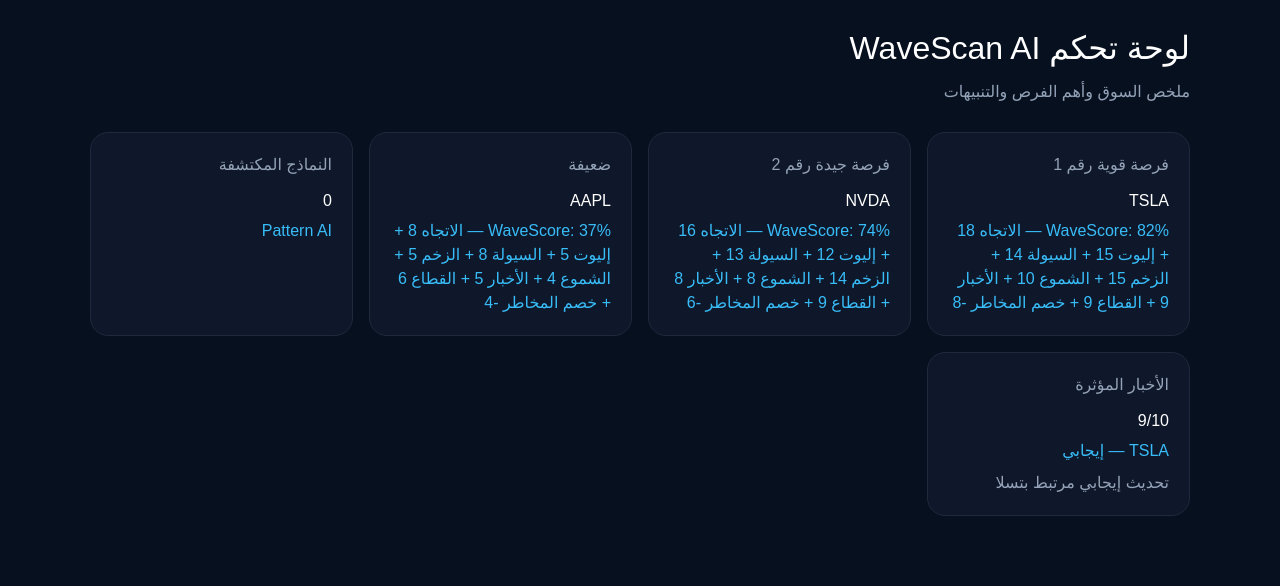
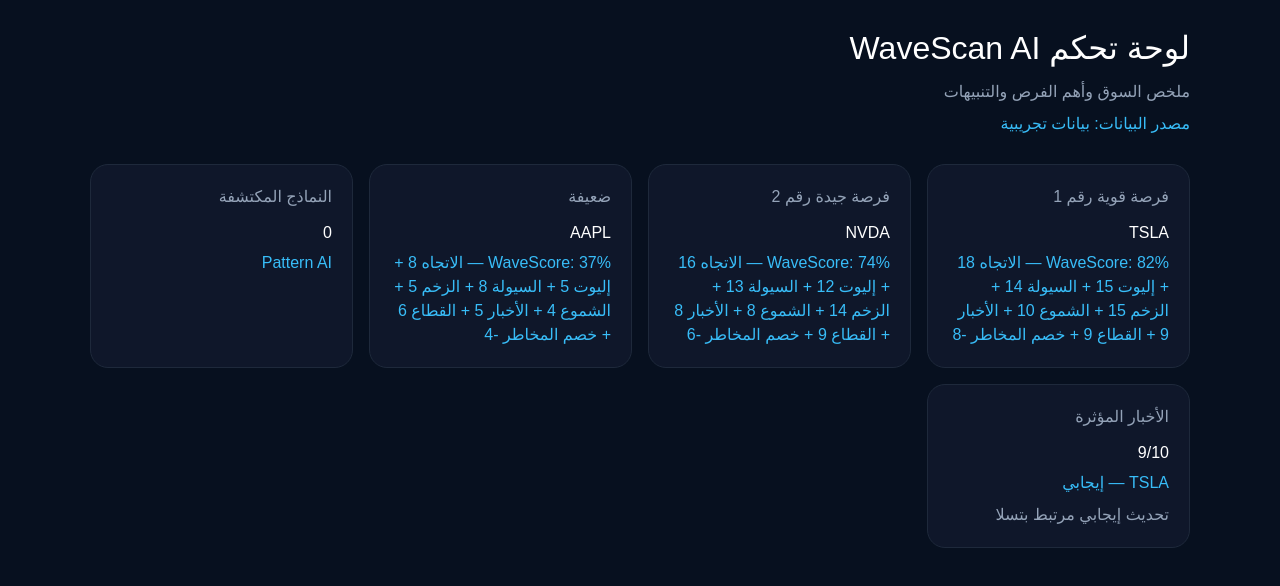
Before and after one commit to wavescan-ai/wavescan-ai, a Next.js app: page /dashboard in a window 1280 px wide. Shown: the top 586 px of the page. Built offline with nearby package versions, Linux system fonts and the light colour scheme; no server answers.

Commit message:
Show market data source status

```diff
--- a/src/app/dashboard/page.tsx
+++ b/src/app/dashboard/page.tsx
@@ -11,7 +11,7 @@
   const liveTslaQuote = marketDataProvider
     ? await marketDataProvider.getQuote("TSLA").catch(() => null)
     : null;
-  void liveTslaQuote;
+  const dataSourceLabel = liveTslaQuote ? "Massive متصل" : "بيانات تجريبية";
   const opportunities = rankOpportunities(mockMarketData);
   const topNews = [...mockNews].sort((a, b) => b.score - a.score)[0];
 
@@ -31,8 +31,11 @@
           لوحة تحكم WaveScan AI
         </h1>
 
-        <p style={{ color: "#94a3b8", marginBottom: "28px" }}>
+        <p style={{ color: "#94a3b8", marginBottom: "8px" }}>
           ملخص السوق وأهم الفرص والتنبيهات
+        </p>
+        <p style={{ color: "#38bdf8", marginBottom: "28px" }}>
+          مصدر البيانات: {dataSourceLabel}
         </p>
 
         <div
```
